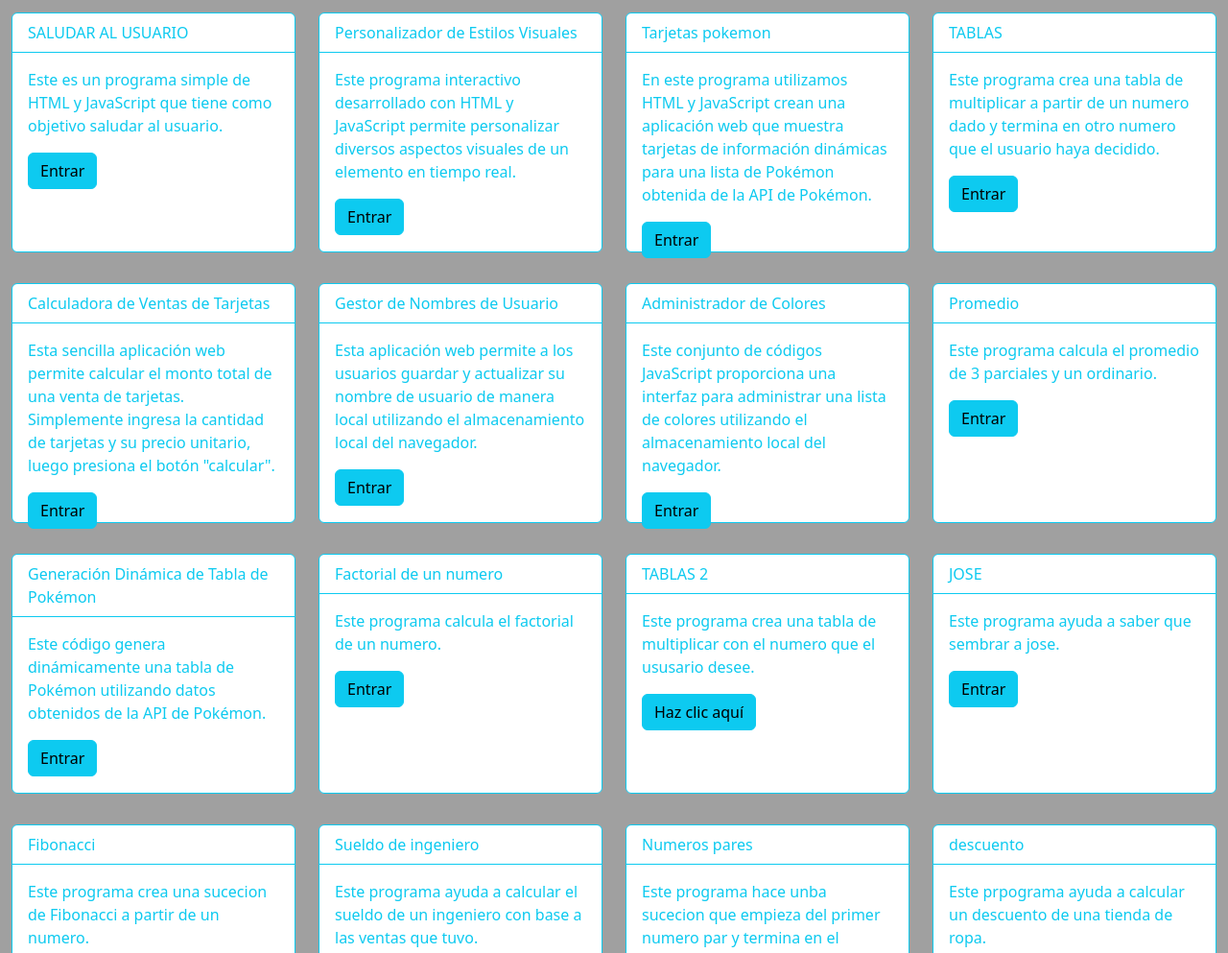
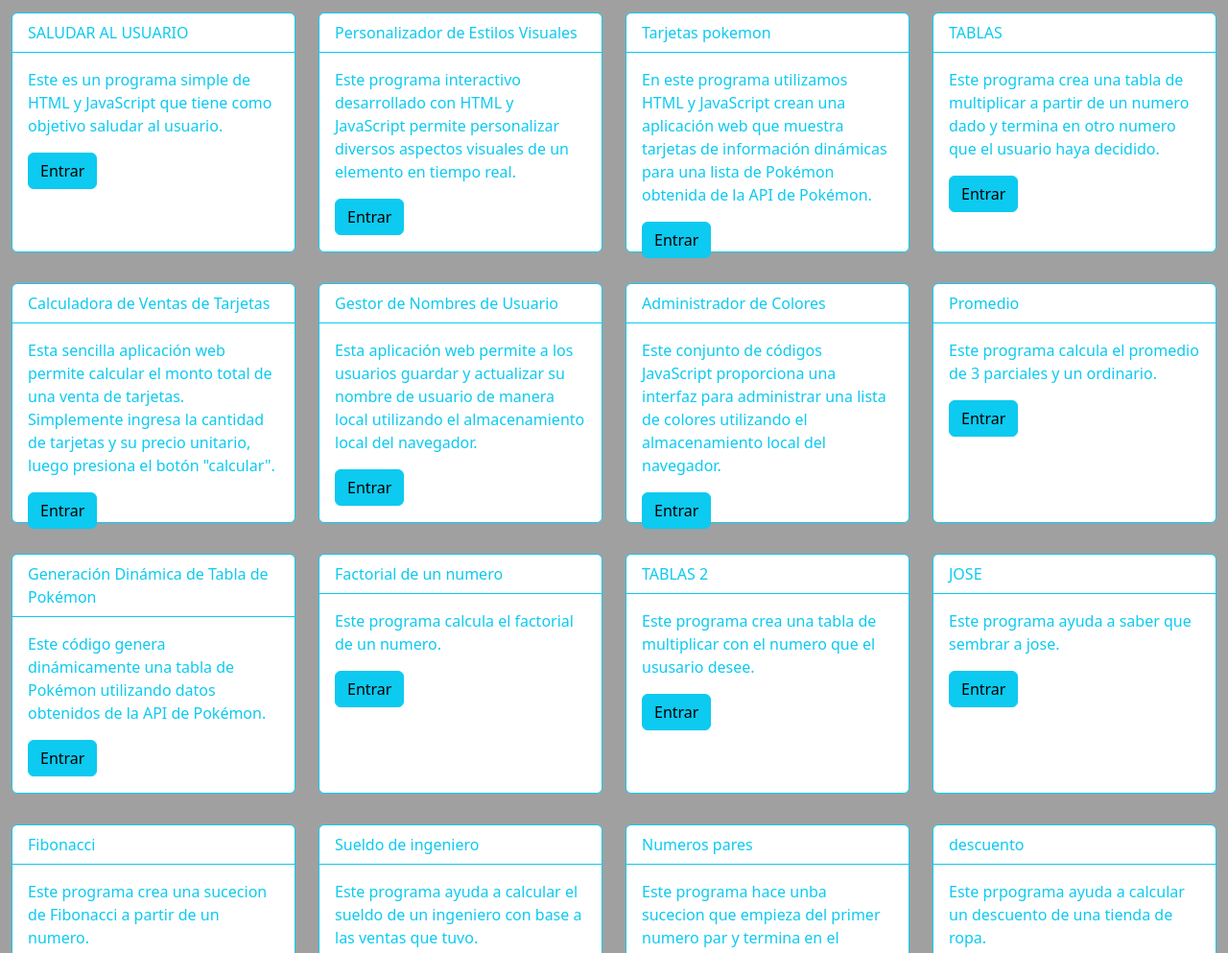
Before and after one commit to JaredMendez12/Portafolio, a plain HTML site: page index.html in a window 1280 px wide. Shown: the part 107-1100 px from the top of the page at 96% size. Drawn offline with nearby package versions, Linux system fonts and the light colour scheme.

Commit message:
Add files via upload

```diff
--- a/index.html
+++ b/index.html
@@ -132,7 +132,7 @@
                     <div class="card-header bg-transparent border-info text-info">TABLAS 2</div>
                     <div class="card-body text-info">
                         <p class="card-text">Este programa crea una tabla de multiplicar con el numero que el ususario desee.</p>
-                        <a href="multi/index.html" class="btn btn-info">Haz clic aquí</a>
+                        <a href="multi/index.html" class="btn btn-info">Entrar</a>
                     </div>
                 </div>
             </div>
```
